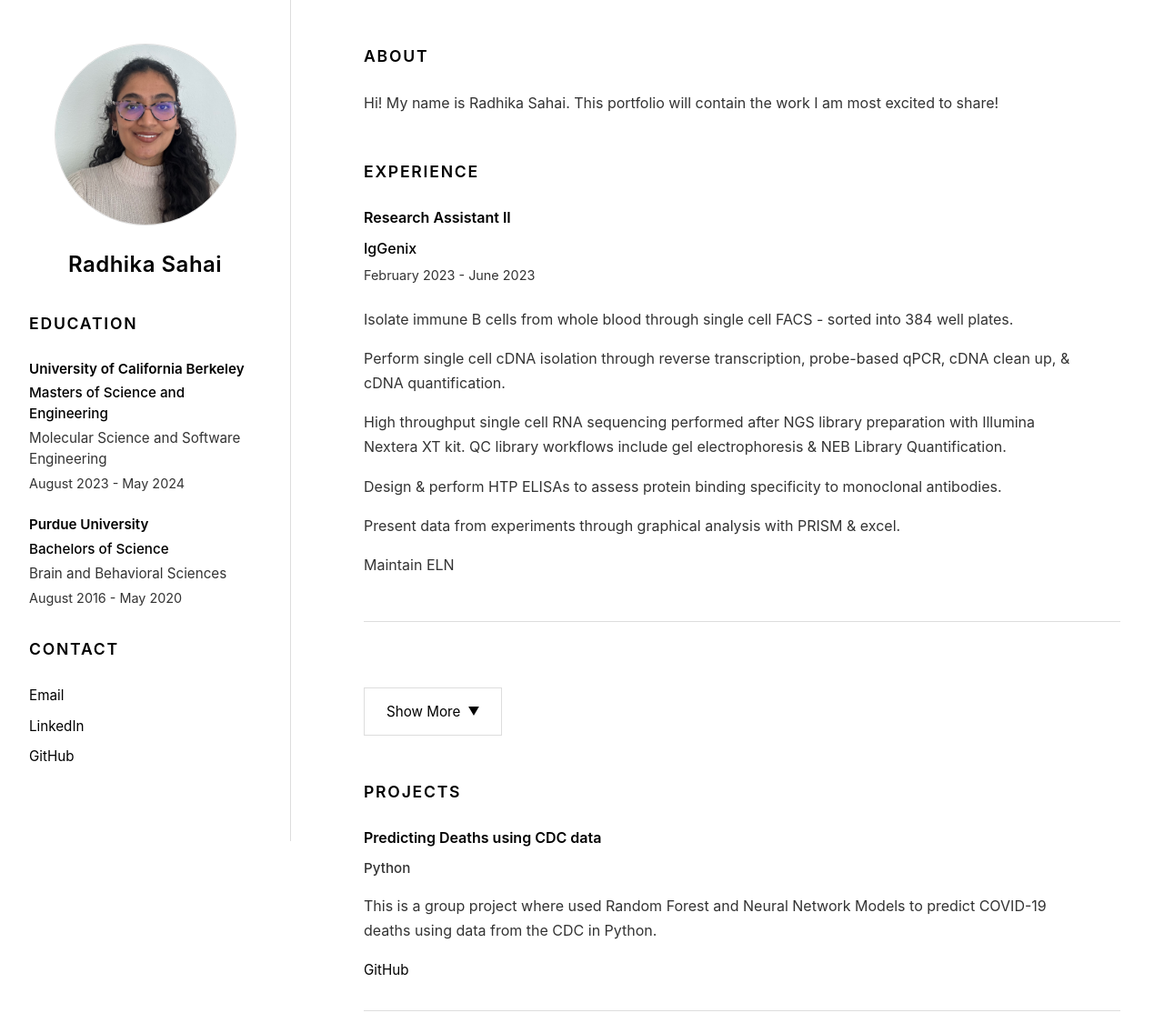
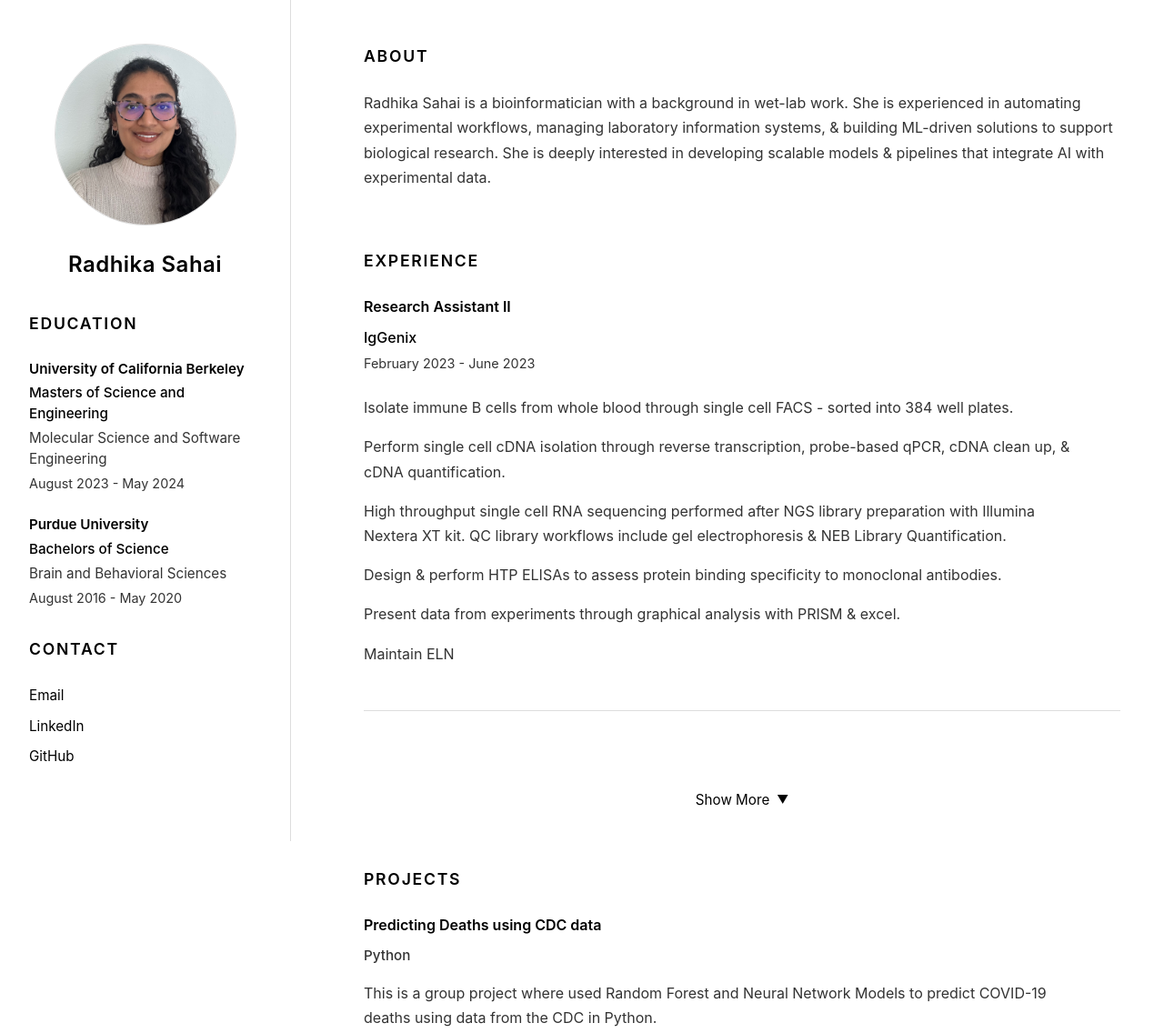
Before and after one commit to radhikasahai/radhikasahai.github.io, a plain HTML site: page index.html in a window 1280 px wide. Shown: the top 1136 px of the page at 91% size. Drawn offline with Linux system fonts and the light colour scheme.

Commit message:
formatted the expand / collapse

```diff
--- a/css/styles.css
+++ b/css/styles.css
@@ -176,6 +176,8 @@ body {
 
 .content-section {
     margin-bottom: var(--spacing-xl);
+    display: flex;
+    flex-direction: column;
 }
 
 .content-section:last-child {
@@ -297,31 +299,27 @@ body {
 /* Toggle Button */
 .toggle-button {
     background: none;
-    border: 1px solid var(--color-border);
+    border: none;
+    outline: none;
     padding: var(--spacing-sm) var(--spacing-md);
     font-family: var(--font-body);
     font-size: 0.95rem;
     color: var(--color-text);
     cursor: pointer;
-    transition: all 0.2s ease;
     margin-top: var(--spacing-md);
-    display: inline-flex;
+    display: flex;
     align-items: center;
+    justify-content: center;
     gap: 0.5rem;
+    width: 100%;
 }
 
 .toggle-button:hover {
-    background-color: var(--color-border);
-    color: var(--color-text);
+    color: var(--color-link-hover);
 }
 
 .toggle-button .arrow {
     font-size: 0.8rem;
-    transition: transform 0.2s ease;
-}
-
-.toggle-button.expanded .arrow {
-    transform: rotate(180deg);
 }
 
 /* Links */
--- a/index.html
+++ b/index.html
@@ -61,7 +61,7 @@
             <section class="content-section" id="about">
                 <h2 class="section-title">ABOUT</h2>
                 <div class="bio">
-                    <p>Hi! My name is Radhika Sahai. This portfolio will contain the work I am most excited to share!</p>
+                    <p>Radhika Sahai is a bioinformatician with a background in wet-lab work. She is experienced in automating experimental workflows, managing laboratory information systems, & building ML-driven solutions to support biological research. She is deeply interested in developing scalable models & pipelines that integrate AI with experimental data. </p>
                 </div>
             </section>
 
```
